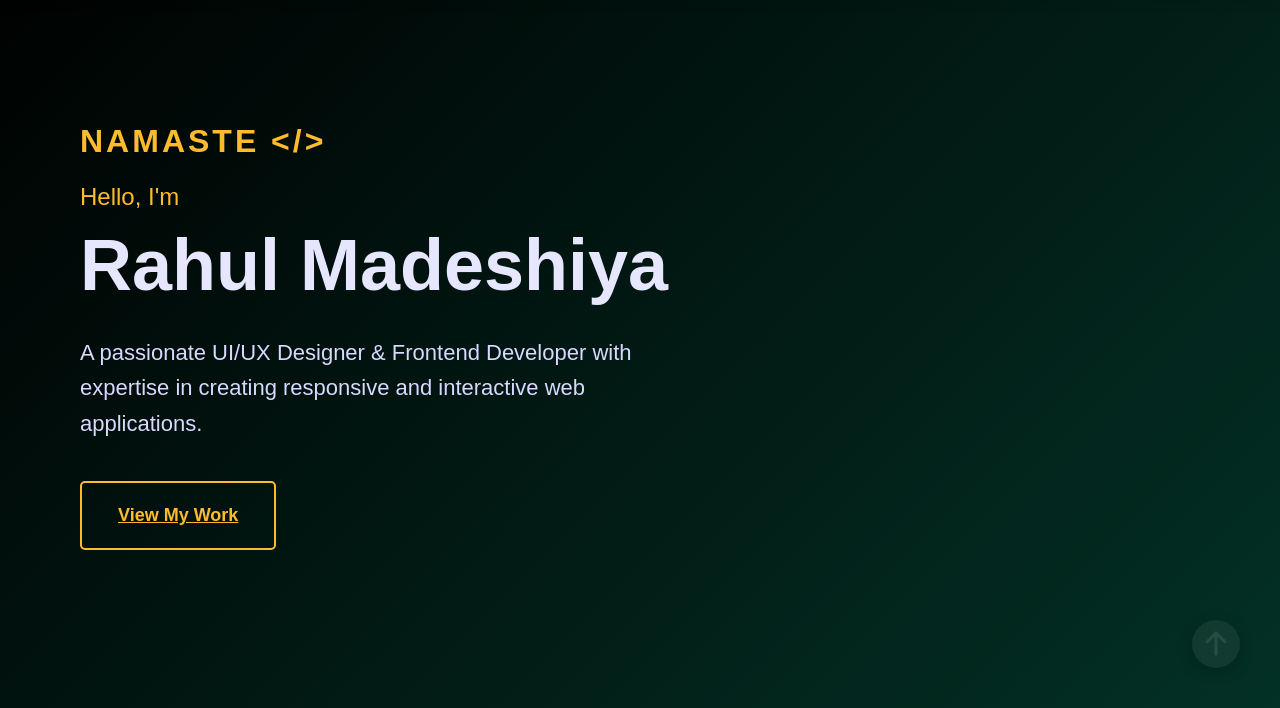
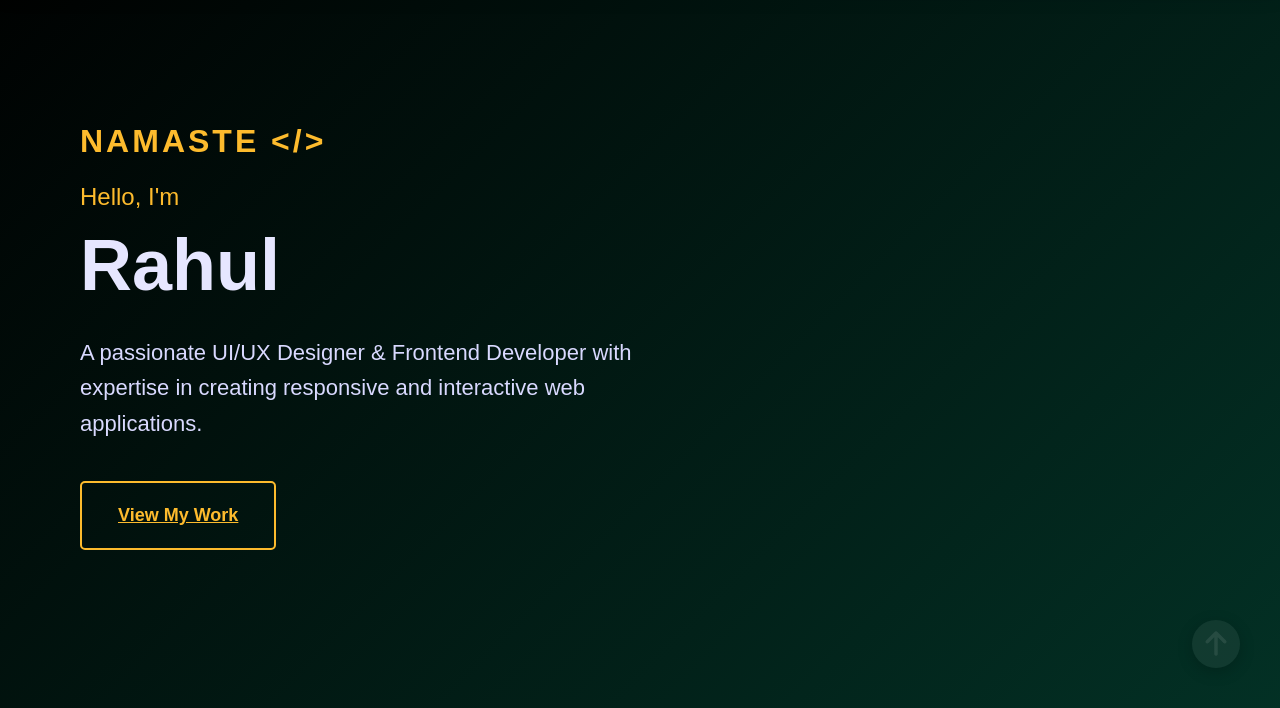
Before and after one commit to Madeshiya22/Rahul_portfolio, a plain HTML site: page index.html in a window 1280 px wide. Shown: the part 92-800 px from the top of the page. Drawn offline with nearby package versions, Linux system fonts and the light colour scheme.

Commit message:
Change profile name from 'Rahul Madeshiya' to 'Rahul'

```diff
--- a/index.html
+++ b/index.html
@@ -35,7 +35,7 @@
         <div class="profile-content">
             <div class="namaste">NAMASTE &lt;/&gt;</div>
             <p class="profile-greeting">Hello, I'm</p>
-            <h1 class="profile-name">Rahul Madeshiya</h1>
+            <h1 class="profile-name">Rahul</h1>
             <p class="profile-desc">A passionate UI/UX Designer & Frontend Developer with expertise in creating
                 responsive and interactive web applications.</p>
             <a href="#projects" class="cta-button">View My Work</a>
```
